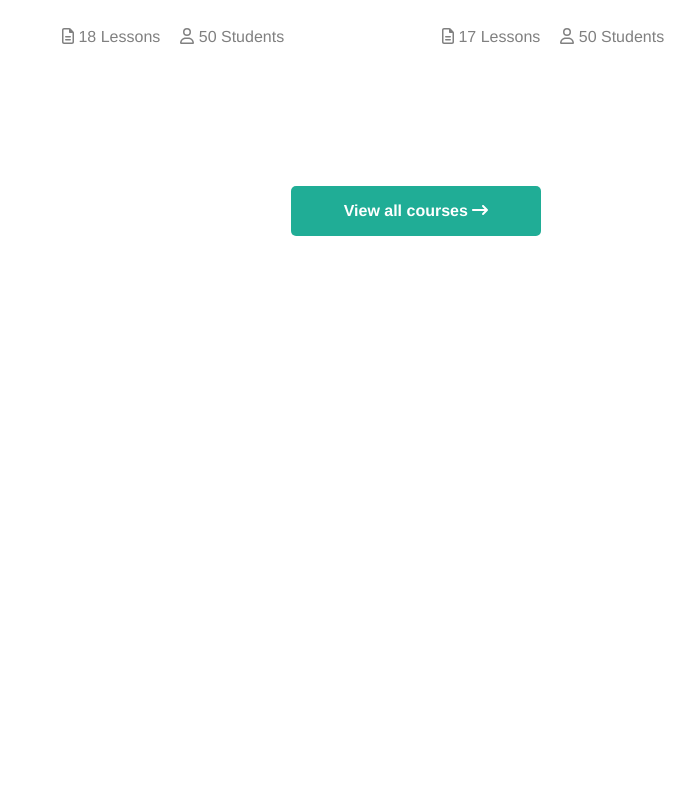
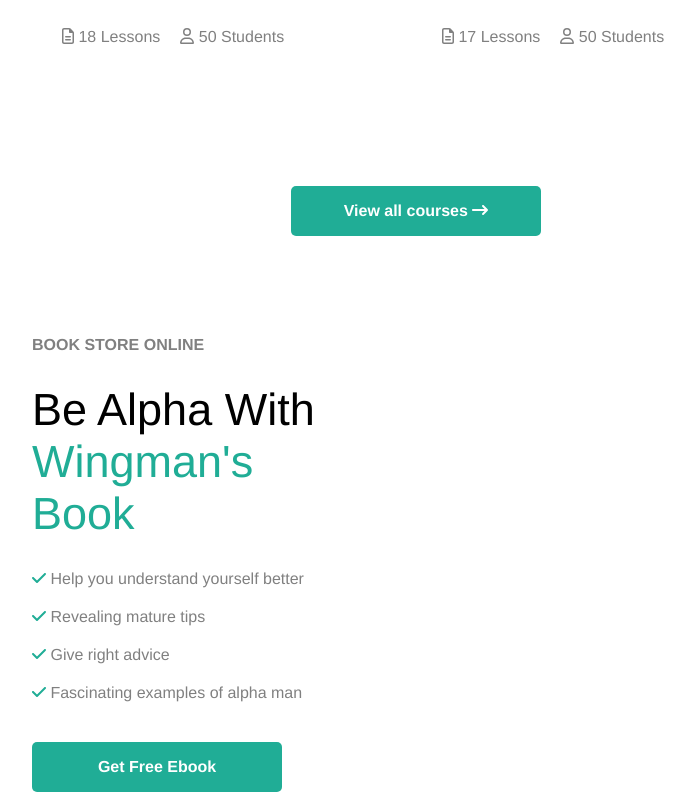
Before and after one commit to mouhcine15/proj-html-vuejs, a Vue app: page / in a window 1280 px wide. Shown: the part 3628-4420 px from the top of the page, without its empty margins (224-919 px from the left). Before the commit the page ends 3864 px from the top, so only its background shows below. Built offline with nearby package versions, Linux system fonts and the light colour scheme.

Commit message:
sezione BookStore parte left

```diff
--- /dev/null
+++ b/src/components/BookStore.vue
@@ -0,0 +1,163 @@
+<template>
+  <div class="section">
+    <div class="width-40-perc">
+        <h4 class="grey">BOOK STORE ONLINE</h4>
+        <div class="font-size-45 margin-top-30">Be Alpha With <p class="green disp-inline">Wingman's Book</p></div>
+        <div>
+            <ul id="list" class="margin-top-30">
+                <li class="margin-top-20">
+                    <font-awesome-icon icon="fa-solid fa-check" class="green"/>
+                    <span class="grey">
+                        Help you understand yourself better
+                    </span>
+                </li>
+                <li class="margin-top-20">
+                    <font-awesome-icon icon="fa-solid fa-check" class="green"/>
+                    <span class="grey">
+                        Revealing mature tips
+                    </span>
+                </li>
+                <li class="margin-top-20">
+                    <font-awesome-icon icon="fa-solid fa-check" class="green"/>
+                    <span class="grey">
+                        Give right advice
+                    </span>
+                </li>
+                <li class="margin-top-20">
+                    <font-awesome-icon icon="fa-solid fa-check" class="green"/>
+                    <span class="grey">
+                        Fascinating examples of alpha man
+                    </span>
+                </li>
+            </ul>
+        </div>
+        <div id="bottone">
+            <strong>Get Free Ebook</strong>
+        </div>
+    </div>
+  </div>
+</template>
+
+<script>
+
+export default {
+  name: 'BookStore',
+
+}
+</script>
+
+<!-- Add "scoped" attribute to limit CSS to this component only -->
+<style scoped lang="scss">
+    #list li {
+        list-style-type: none;
+    }
+    #bottone {
+        background-color: rgba(32,173,150,255);
+        color: white;
+        width: 250px;
+        height: 50px;
+        display: flex;
+        justify-content: center;
+        align-items: center;
+        border-radius: 5px;
+        margin-top: 40px;
+    }
+    #bottone:hover {
+        background-color: rgba(63,58,100,255);
+    }
+   .section {
+        width: 100%;
+        margin-top: 100px;
+    }
+
+// TEXT ALIGN
+    .text-center {
+        text-align: center;
+    }
+// COLORI
+   .green {
+        color: rgb(32,173,150);
+   }
+   .grey {
+        color: grey;
+   }
+
+// MARGINI-PADDING
+    .margin-top-20 {
+        margin-top: 20px;
+    }
+    .margin-top-30 {
+        margin-top: 30px;
+    }
+    .margin-top-50 {
+        margin-top: 50px;
+    }
+    .margin-top-100 {
+        margin-top: 100px;
+    }
+    .padding-50 {
+        padding: 50px;
+    }
+    .pad-left-20 {
+        padding-left: 20px;
+    }
+    .pad-top-10 {
+        padding-top: 10px;
+    }
+    .pad-top-30 {
+        padding-top: 30px;
+    }
+    .pad-bot {
+        padding-bottom: 30px;
+    }
+// WIDTH
+    .width-360 {
+        width: 360px;
+    }
+    .width-40-perc {
+        width: 40%;
+    }
+    .width-55-perc {
+        width: 55%;
+    }
+    .width-100-perc {
+        width: 100%;
+    }
+
+// FONT
+    .font-size-20 {
+        font-size: 20px;
+    }
+    .font-size-45 {
+        font-size: 45px;
+    }
+// FLEX
+    .just-start {
+        display: flex;
+        justify-content: flex-start;
+    }
+    .just-between {
+        display: flex;
+        justify-content: space-between;
+    }
+    .just-center {
+        display: flex;
+        justify-content: center;
+    }
+    .align-center {
+        display: flex;
+        align-items: center;
+    }
+    .wrap {
+        display: flex;
+        flex-wrap: wrap;
+    }
+// DISPLAY
+    .disp-inline {
+        display: inline;
+    }
+// BORDER RADIUS
+    .radius-5 {
+        border-radius: 5px;
+    }
+</style>
--- a/src/components/LatestCourses.vue
+++ b/src/components/LatestCourses.vue
@@ -135,17 +135,8 @@ export default {
     .margin-top-20 {
         margin-top: 20px;
     }
-    .margin-top-30 {
-        margin-top: 30px;
-    }
     .margin-top-50 {
         margin-top: 50px;
-    }
-    .margin-top-100 {
-        margin-top: 100px;
-    }
-    .padding-50 {
-        padding: 50px;
     }
     .pad-left-20 {
         padding-left: 20px;
@@ -163,12 +154,6 @@ export default {
     .width-360 {
         width: 360px;
     }
-    .width-40-perc {
-        width: 40%;
-    }
-    .width-55-perc {
-        width: 55%;
-    }
     .width-100-perc {
         width: 100%;
     }
@@ -185,17 +170,9 @@ export default {
         display: flex;
         justify-content: flex-start;
     }
-    .just-between {
-        display: flex;
-        justify-content: space-between;
-    }
     .just-center {
         display: flex;
         justify-content: center;
-    }
-    .align-center {
-        display: flex;
-        align-items: center;
     }
     .wrap {
         display: flex;
--- a/src/components/MyMain.vue
+++ b/src/components/MyMain.vue
@@ -15,6 +15,8 @@
     <AboutMe/>
     <!-- sezione di Latest Online Courses - corsi -->
     <LatestCourses/>
+    <!-- sezone del Book store -->
+    <BookStore/>
 
   </div>
 </template>
@@ -22,11 +24,13 @@
 <script>
 import AboutMe from './AboutMe.vue';
 import LatestCourses from './LatestCourses.vue';
+import BookStore from './BookStore.vue';
 export default {
     name: "MyMain",
     components: {
     AboutMe,
-    LatestCourses
+    LatestCourses,
+    BookStore
 },
     data () {
       return {
```
